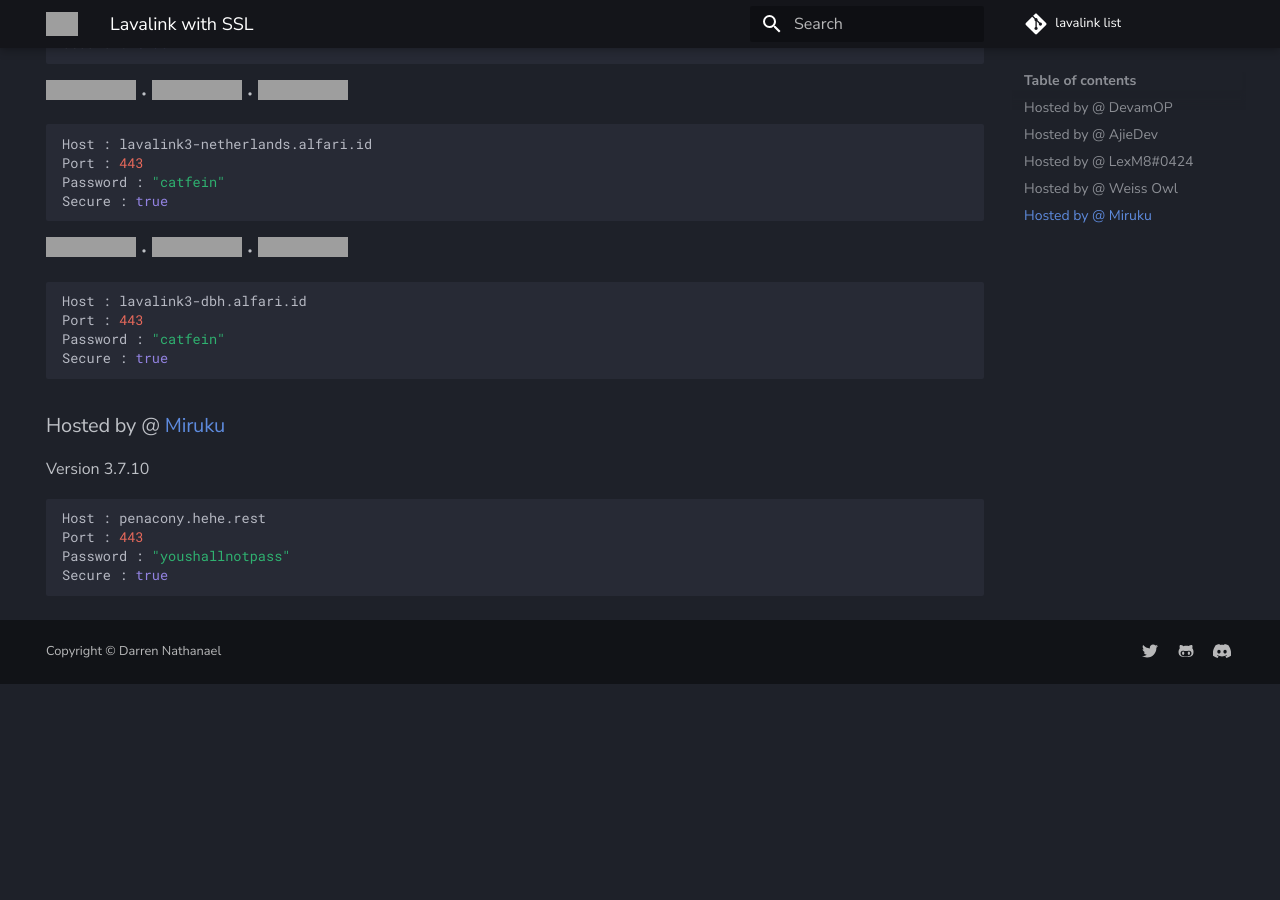
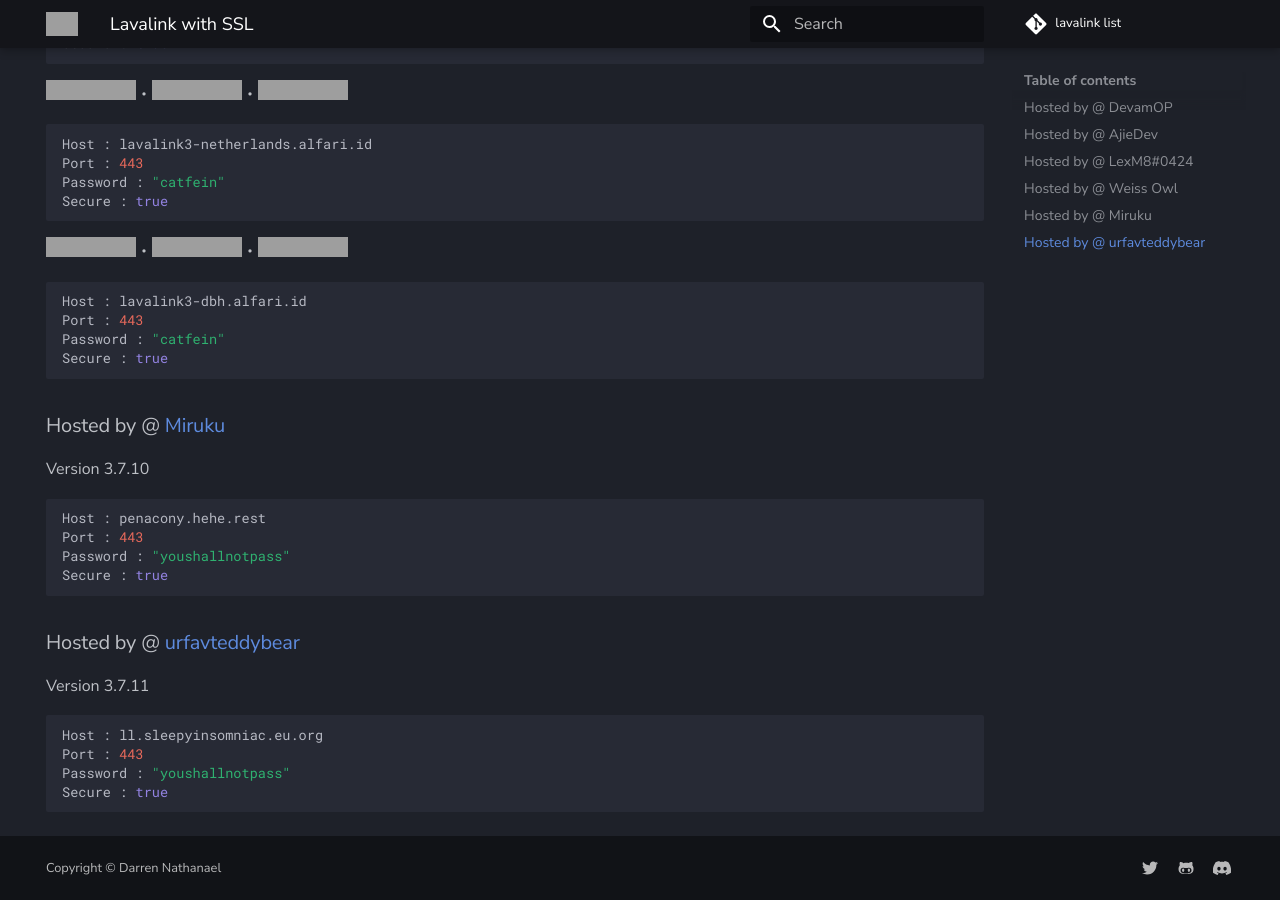
Before and after one commit to DarrenOfficial/lavalink-list, an MkDocs documentation site: the page built from docs/SSL/lavalink-with-ssl.md, in a window 1280 px wide and 900 px high, scrolled down 2604 px, cut to the strip 0-900 px from the top of the window. Built offline with MkDocs 1.6.1 and Material for MkDocs 9.7.7, drawn with Linux system fonts in a browser that asks for light colours; comment, search, counter and statistics services are not loaded; before the commit the page ends 3288 px from its top, so only the background shows below that; grey boxes are pictures that could not be loaded.

Commit message:
Added urfavteddybear's lavalink (#465)

````diff
--- a/docs/SSL/lavalink-with-ssl.md
+++ b/docs/SSL/lavalink-with-ssl.md
@@ -144,3 +144,11 @@ Port : 443
 Password : "youshallnotpass"
 Secure : true
 ```
+### Hosted by @ [urfavteddybear](https://github.com/urfavteddybear/)
+Version 3.7.11
+```bash
+Host : ll.sleepyinsomniac.eu.org
+Port : 443
+Password : "youshallnotpass"
+Secure : true
+```
````
